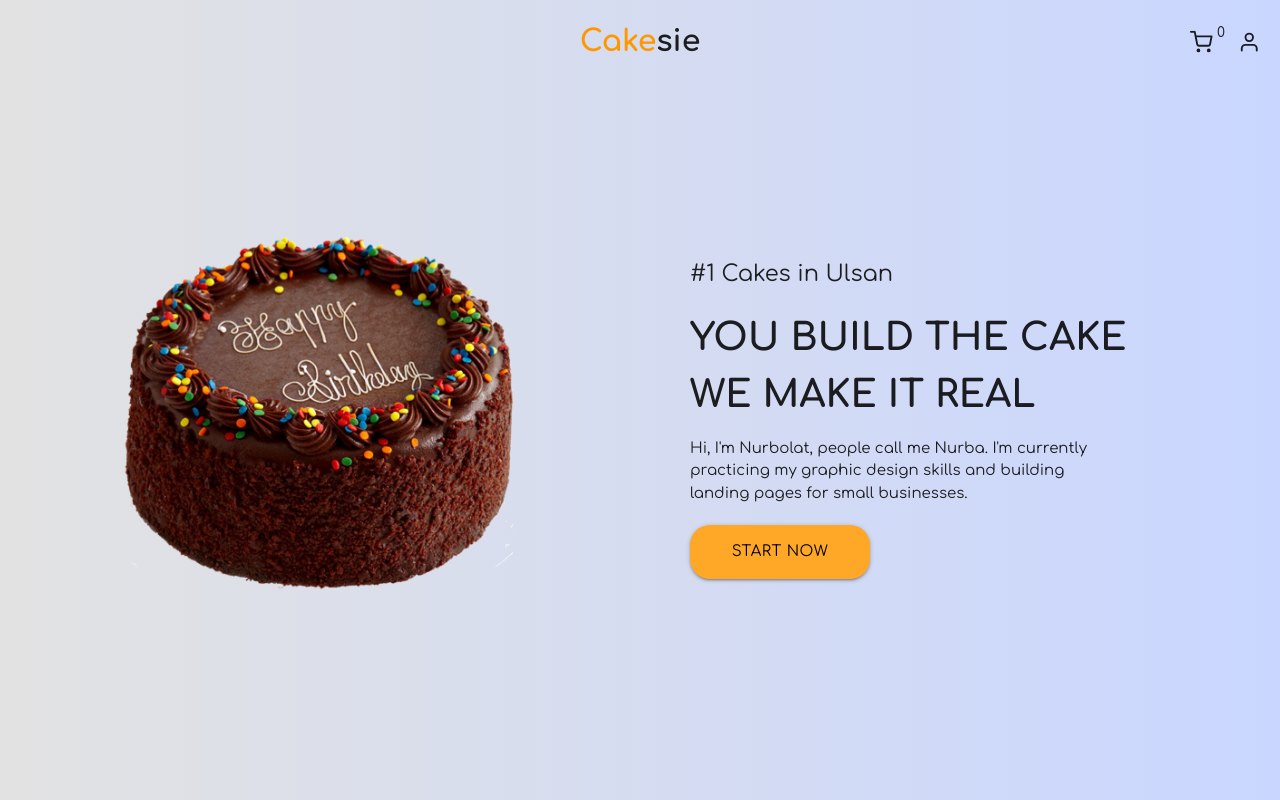
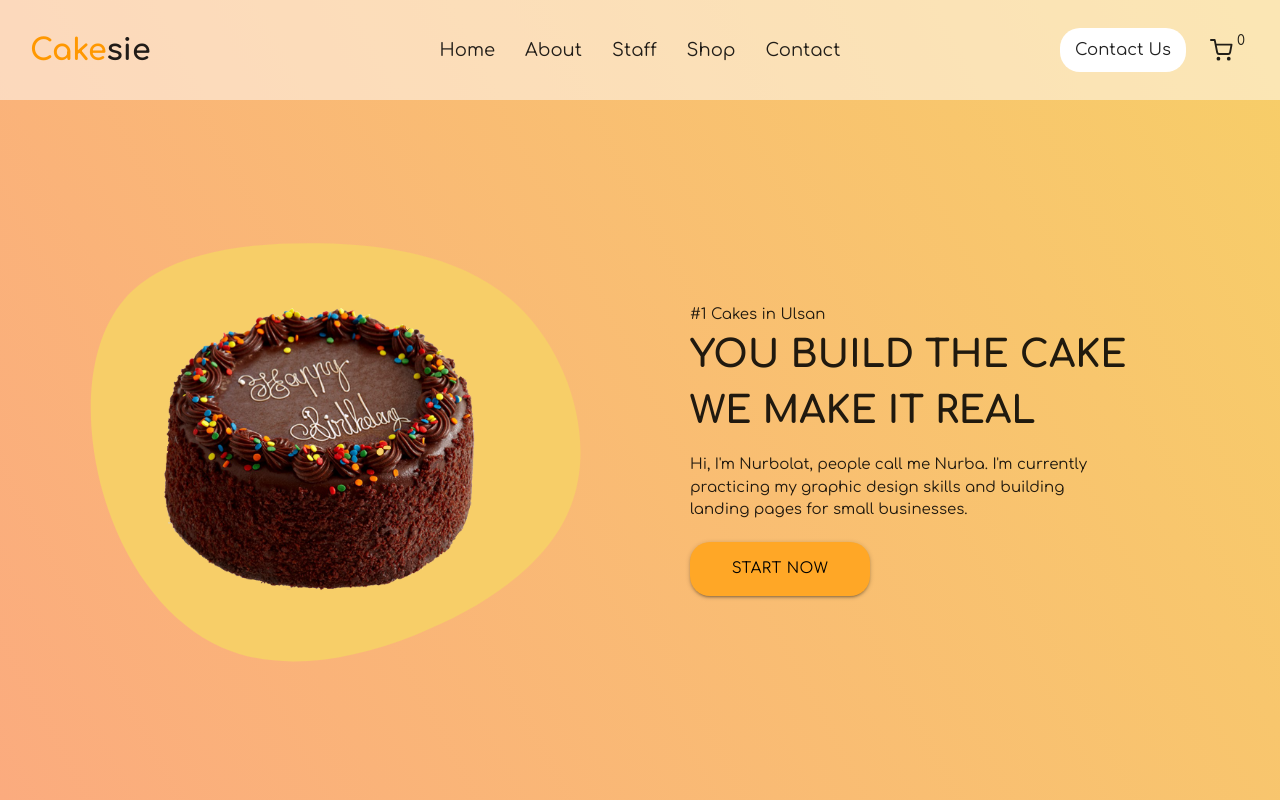
Before and after one commit to aimakov/cake_shop, a React (Create React App) app: page / in a window 1280 px wide. Shown: the top 800 px of the page. Built offline with nearby package versions, Linux system fonts and the light colour scheme.

Commit message:
Redesigned Intro

```diff
--- a/src/App.css
+++ b/src/App.css
@@ -1,5 +1,13 @@
 body {
-    background: #c9d6ff; /* fallback for old browsers */
-    background: -webkit-linear-gradient(to right, #e2e2e2, #c9d6ff); /* Chrome 10-25, Safari 5.1-6 */
-    background: linear-gradient(to right, #e2e2e2, #c9d6ff); /* W3C, IE 10+/ Edge, Firefox 16+, Chrome 26+, Opera 12+, Safari 7+ */
+    /* background: #c9d6ff;
+    background: -webkit-linear-gradient(to right, #e2e2e2, #c9d6ff);
+    background: linear-gradient(to right, #e2e2e2, #c9d6ff);  */
+
+    /* background-image: url("/src/images/Cake_background.jpeg");
+    background-size: 100vw;
+    background-repeat: no-repeat; */
+    /* background-color: #fbab7e; */
+    background-image: linear-gradient(62deg, #fbab7e 0%, #f7ce68 100%);
+    background-size: 100vw;
+    background-repeat: no-repeat;
 }
--- /dev/null
+++ b/src/Components/Intro/Blob.css
@@ -0,0 +1,20 @@
+.blobContainer {
+    position: relative;
+    flex-grow: 1;
+}
+
+.blobContainer svg {
+    position: absolute;
+    width: 100%;
+    top: 50%;
+    left: 50%;
+    transform: translate(-50%, -50%);
+}
+
+.blobContainer img {
+    position: absolute;
+    width: 50%;
+    top: 50%;
+    left: 50%;
+    transform: translate(-50%, -50%);
+}
--- /dev/null
+++ b/src/Components/Intro/Blob.js
@@ -0,0 +1,19 @@
+import Cake_1 from "../../images/Intro_cake.png";
+import "./Blob.css";
+
+const blob = () => {
+    return (
+        <div className="blobContainer">
+            <svg viewBox="0 0 200 200" xmlns="http://www.w3.org/2000/svg">
+                <path
+                    fill="#F7CE68"
+                    d="M62,-44.9C77.6,-29.9,85.7,-4.2,79.1,15.5C72.6,35.3,51.5,49.1,30,57.7C8.6,66.2,-13.2,69.4,-30.7,61.7C-48.1,54,-61.4,35.5,-67.7,13.8C-74,-8,-73.4,-33,-61,-47.3C-48.5,-61.5,-24.3,-65,-0.5,-64.6C23.2,-64.2,46.4,-59.9,62,-44.9Z"
+                    transform="translate(100 100)"
+                />
+            </svg>
+            <img src={Cake_1} />
+        </div>
+    );
+};
+
+export default blob;
--- a/src/Components/Intro/Intro.css
+++ b/src/Components/Intro/Intro.css
@@ -1,5 +1,6 @@
-.intro {
-    height: 100vh;
+.IntroContainer {
+    display: flex;
+    flex-grow: 1;
 }
 
 .slogan {
@@ -15,6 +16,7 @@
 
 .IntroText {
     display: flex;
+    width: 50%;
     flex-direction: column;
     justify-content: center;
     padding-left: 50px !important;
--- a/src/Components/Intro/index.js
+++ b/src/Components/Intro/index.js
@@ -3,6 +3,7 @@ import "./Intro.css";
 import Cake_1 from "../../images/Intro_cake.png";
 import Cake_2 from "../../images/Intro_cake_2.png";
 import styled from "styled-components";
+import Blob from "./Blob";
 
 import { Link } from "react-scroll";
 
@@ -18,12 +19,10 @@ const Intro = () => {
 
     return (
         <>
-            <div className="row intro valign-wrapper" style={{ marginTop: "-50px" }}>
-                <div className="col l6 hide-on-med-and-down center">
-                    <img class="responsive-img intro_cake" src={Cake_1} />
-                </div>
-                <div className="col s12 m12 l6 IntroText">
-                    <p style={{ fontSize: "1.5rem", paddingBottom: "20px" }}>#1 Cakes in Ulsan</p>
+            <div className="IntroContainer">
+                <Blob />
+                <div className="IntroText">
+                    <p>#1 Cakes in Ulsan</p>
                     <p className="slogan">
                         YOU BUILD THE CAKE <br /> WE MAKE IT REAL{" "}
                     </p>
@@ -43,9 +42,6 @@ const Intro = () => {
                         Start Now
                     </StartNowButton>
                 </div>
-                {/* <div className="col l4 hide-on-med-and-down center">
-                    <img class="responsive-img intro_cake" src={Cake_2} />
-                </div> */}
             </div>
         </>
     );
--- a/src/Components/Navbar/Navbar.css
+++ b/src/Components/Navbar/Navbar.css
@@ -1,30 +1,68 @@
 .Navbar {
     display: flex;
     align-items: center;
+    justify-content: space-between;
     position: relative;
-    margin-top: 15px;
+    height: 100px;
+    background-color: rgba(255, 255, 255, 0.5);
 }
 
-.NavLink {
+.Links {
+    display: flex;
+    position: absolute;
+    top: 50%;
+    left: 50%;
+    transform: translate(-50%, -50%);
+}
+
+.Links p {
+    padding: 15px;
+    font-size: 1.2rem;
     cursor: pointer;
+    transition: all 0.3s ease-in-out;
+}
+
+.Links p:hover {
+    color: orange;
 }
 
 #cakesie {
     font-size: 2rem;
     font-weight: 700;
-    margin: 10px auto;
+    padding-left: 30px;
+    cursor: pointer;
+    margin: 0;
+}
+
+.NavbarRight {
+    display: flex;
+    align-items: center;
+    justify-content: space-between;
+    width: 220px;
+}
+
+.NavbarRight > p {
+    font-size: 1.1rem;
+    padding: 10px 15px;
+    background-color: white;
+    border-radius: 20px;
+    /* box-shadow: 0 4px 8px 0 rgba(0, 0, 0, 0.2); */
+    transition: 0.3s;
+    cursor: pointer;
+    transition: all 0.3s ease-in-out;
+}
+
+.NavbarRight > p:hover {
+    background-color: rgba(255, 255, 255, 0.5);
 }
 
 #shoppingCart {
-    position: absolute;
-    right: 0;
-    top: 50%;
-    transform: translateY(-50%);
     font-size: 1.5rem;
     width: 70px;
     display: flex;
     justify-content: space-between;
-    margin-right: 20px;
+
+    position: relative;
 }
 
 #cartAmount {
--- a/src/Components/Navbar/Navbar.js
+++ b/src/Components/Navbar/Navbar.js
@@ -21,10 +21,20 @@ const Navbar = () => {
                     <span className="orange-text">Cake</span>
                     sie
                 </h4>
-                <div id="shoppingCart">
-                    <FiShoppingCart className="NavLink" onClick={() => history.push("/cart")} />
-                    <p id="cartAmount">{cart.length}</p>
-                    <FiUser className="NavLink" />
+                <div className="Links">
+                    <p>Home</p>
+                    <p>About</p>
+                    <p>Staff</p>
+                    <p>Shop</p>
+                    <p>Contact</p>
+                </div>
+
+                <div className="NavbarRight">
+                    <p>Contact Us</p>
+                    <div id="shoppingCart">
+                        <FiShoppingCart className="NavLink" onClick={() => history.push("/cart")} />
+                        <p id="cartAmount">{cart.length}</p>
+                    </div>
                 </div>
             </div>
         </>
--- a/src/Components/Sides/Sides.css
+++ b/src/Components/Sides/Sides.css
@@ -6,6 +6,7 @@
     align-items: center;
     position: absolute;
     transition: all 1s ease-in-out;
+    background: linear-gradient(118deg, #fbab7e 0%, #f7ce68 100%);
 }
 
 .SidesContainer {
--- /dev/null
+++ b/src/pages/Layout.css
@@ -0,0 +1,5 @@
+.Intro {
+    height: 100vh;
+    display: flex;
+    flex-direction: column;
+}
--- a/src/pages/Layout.js
+++ b/src/pages/Layout.js
@@ -7,13 +7,18 @@ import Sides from "../Components/Sides";
 import Footer from "../Components/Footer";
 import Menu from "../Components/Menu/Menu";
 
+import "./Layout.css";
+
 const Layout = () => {
     const [active, setActive] = useState("sides");
 
     return (
         <>
-            <Navbar />
-            <Intro />
+            <div className="Intro">
+                <Navbar />
+                <Intro />
+            </div>
+
             <div style={{ position: "relative", overflow: "hidden", height: "100vh" }}>
                 <CakeBuilder active={active} setActive={setActive} />
                 <Sides active={active} setActive={setActive} />
```
Also changed, not shown: src/Components/CakeBuilder/index.js (+1 -12 lines), src/images/Intro_cake.png, 1 other file (tests, documents, lock files or other folders).
